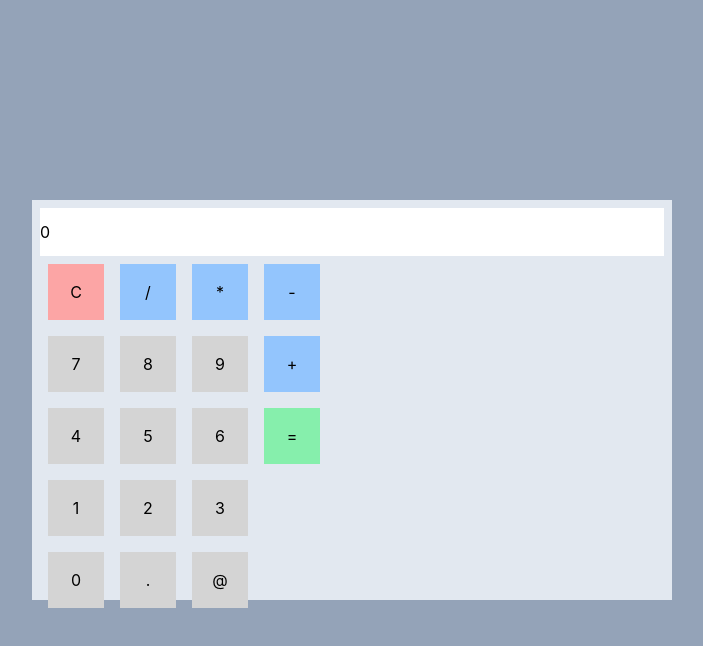
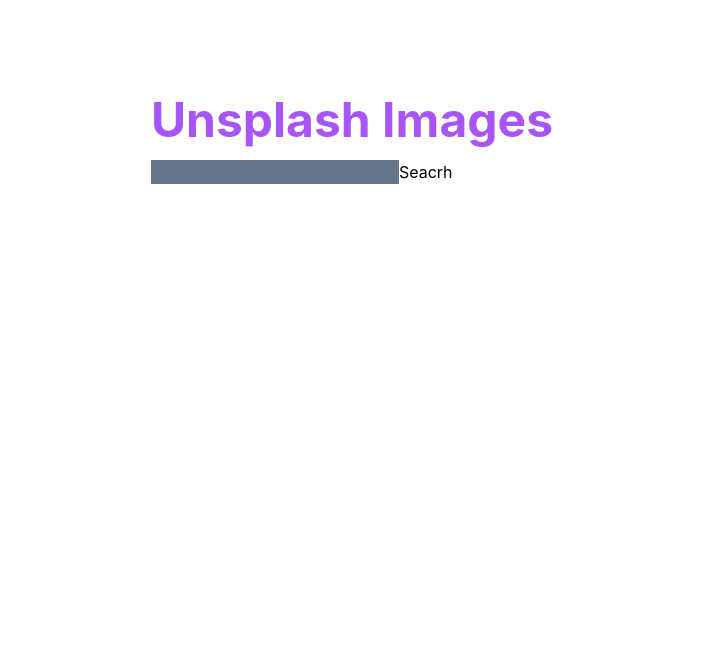
Before and after one commit to alextruonglt/funProjects, a React (Create React App) app: page / in a window 1280 px wide. Shown: the top 646 px of the page, without its empty margins (288-991 px from the left). Built offline with nearby package versions, Linux system fonts and the light colour scheme.

Commit message:
picture app

```diff
--- a/src/App.js
+++ b/src/App.js
@@ -5,9 +5,10 @@
 import TodoApp from "./projects/todoApp/TodoApp"
 import QnaApp from "./projects/q_and_aApp/QnaApp"
 import CalculatorApp from "./projects/calculator/CalculatorApp"
+import PictureApp from "./projects/pictureApp/PictureApp"
 
 function App() {
-	return <CalculatorApp />
+	return <PictureApp />
 }
 
 export default App
--- a/src/projects/calculator/CalculatorApp.js
+++ b/src/projects/calculator/CalculatorApp.js
@@ -5,19 +5,8 @@
 	const [operator, setOperator] = useState(null)
 	const [total, setTotal] = useState(0)
 
-	useEffect(() => {
-		console.log(total)
-	}, [total])
-
-	const onValueChange = (e) => {}
-
-	const onValueClick = (e) => {
-		if (inputNum == 0) {
-			setInputNum(e.target.value)
-		} else {
-			setInputNum((prevNum) => prevNum + e.target.value)
-		}
-	}
+	const onValueClick = () => {}
+	const onValueChange = () => {}
 
 	const onClearClick = () => {
 		setInputNum(0)
--- /dev/null
+++ b/src/projects/pictureApp/PictureApp.js
@@ -0,0 +1,20 @@
+import React from "react"
+
+const PictureApp = () => {
+	const handleSubmit = () => {}
+	return (
+		<div className="h-screen bg-white flex justify-center">
+			<div id="container" className="mt-24">
+				<h1 className="text-purple-500 text-5xl font-bold text-center">
+					Unsplash Images
+				</h1>
+				<form onSubmit={handleSubmit} className="mt-4">
+					<input type="text" className="bg-slate-500" />
+					<button>Seacrh</button>
+				</form>
+			</div>
+		</div>
+	)
+}
+
+export default PictureApp
```
